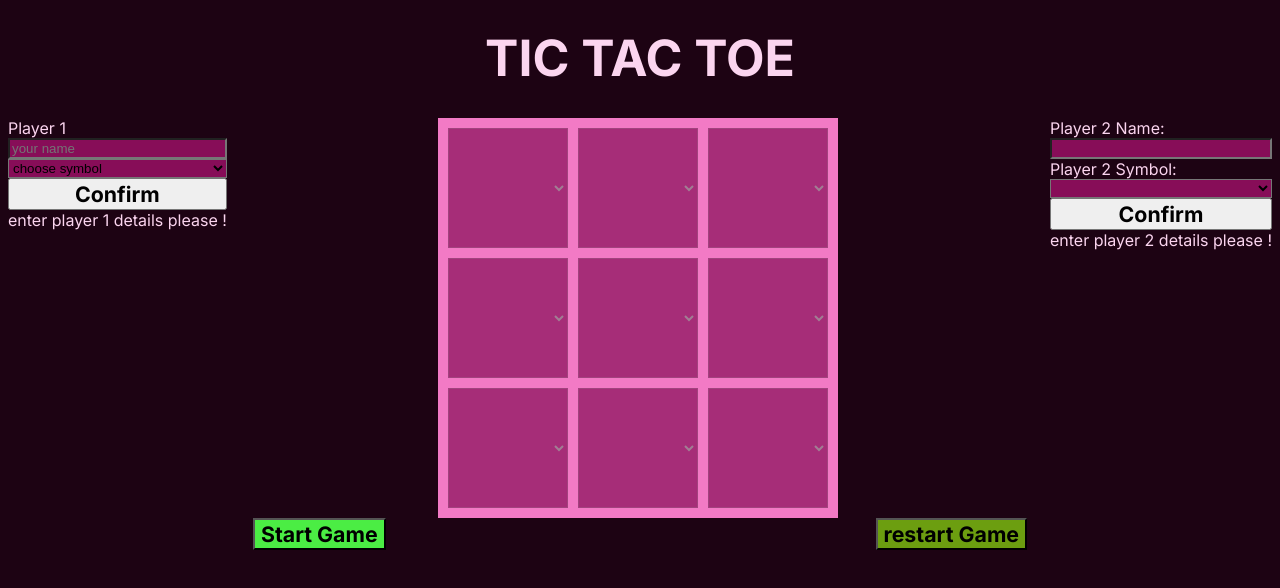
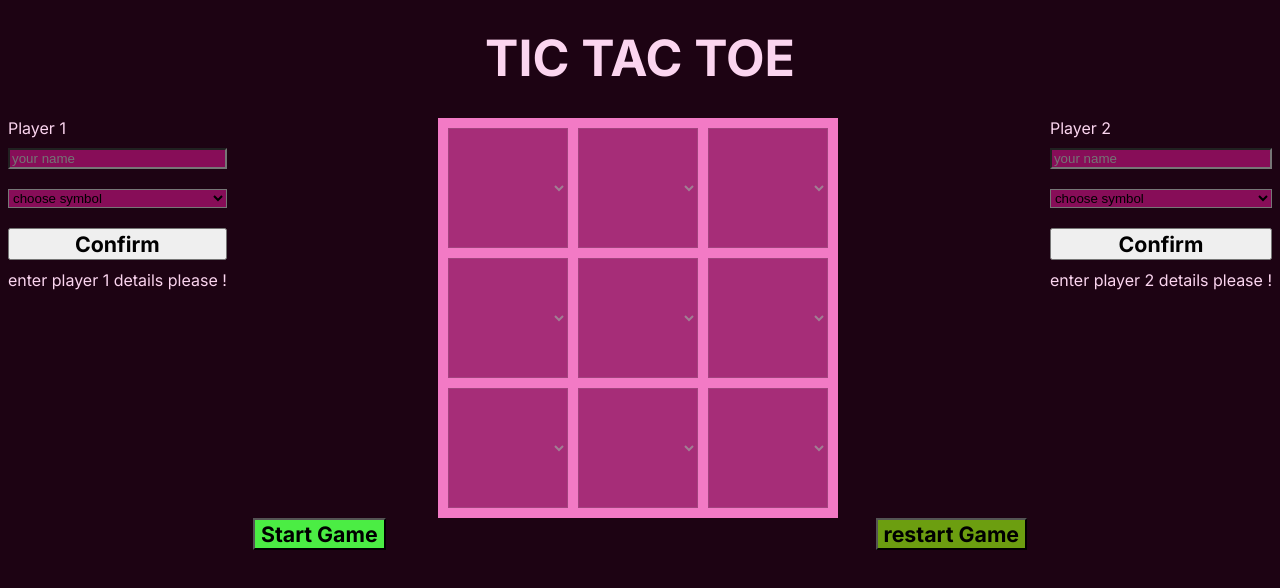
Before and after one commit to EliteCoder75/tic_tac_toe_GAME, a plain HTML site: page index.html in a window 1280 px wide. Drawn offline with Linux system fonts and the light colour scheme.

Commit message:
update user credential forms

```diff
--- a/index.html
+++ b/index.html
@@ -22,8 +22,8 @@
             <div class="symbol1_result"></div>
             <button class="confirm_crident1" >Confirm</button>
             <div class="message1">enter player 1 details please !</div>
+        </div>
 
-        </div>
         <div class="grid_container">
             <select id="select" class="inp" name="00">
                 <option value="" disabled selected></option>
@@ -73,22 +73,18 @@
             </select>
         </div>
         <div class="player2_choice">
-            <label for="name">Player 2  Name:</label>
-            <input type="text" id="playerName2" name="name" required minlength="4" maxlength="8" size="10" />
+            <label for="name">Player 2</label>
+            <input type="text" id="playerName2" placeholder="your name" name="name" required minlength="4" maxlength="8" size="10" />
             <div class="name2_result"></div>
-            <label for="name">Player 2  Symbol:</label>
             <select id="choice2" >
-                <option value="" disabled selected></option>
+                <option value="" disabled selected>choose symbol</option>
                 <option value="X">X</option>
                 <option value="O">O</option>
             </select>
             <div class="symbol2_result"></div>
             <button class="confirm_crident2" >Confirm</button>
             <div class="message2">enter player 2 details please !</div>
-
-
         </div>
-
 
     </div>
     <div class="start_replay">
--- a/style.css
+++ b/style.css
@@ -69,9 +69,13 @@
 
   select {
     background-color: #870d58;
-
   }
 
+  .player1_choice, .player2_choice {
+    display: flex;
+    flex-direction: column;
+    gap: 10px;
+  }
 
 body {
   font-family: 'Inter';
```
